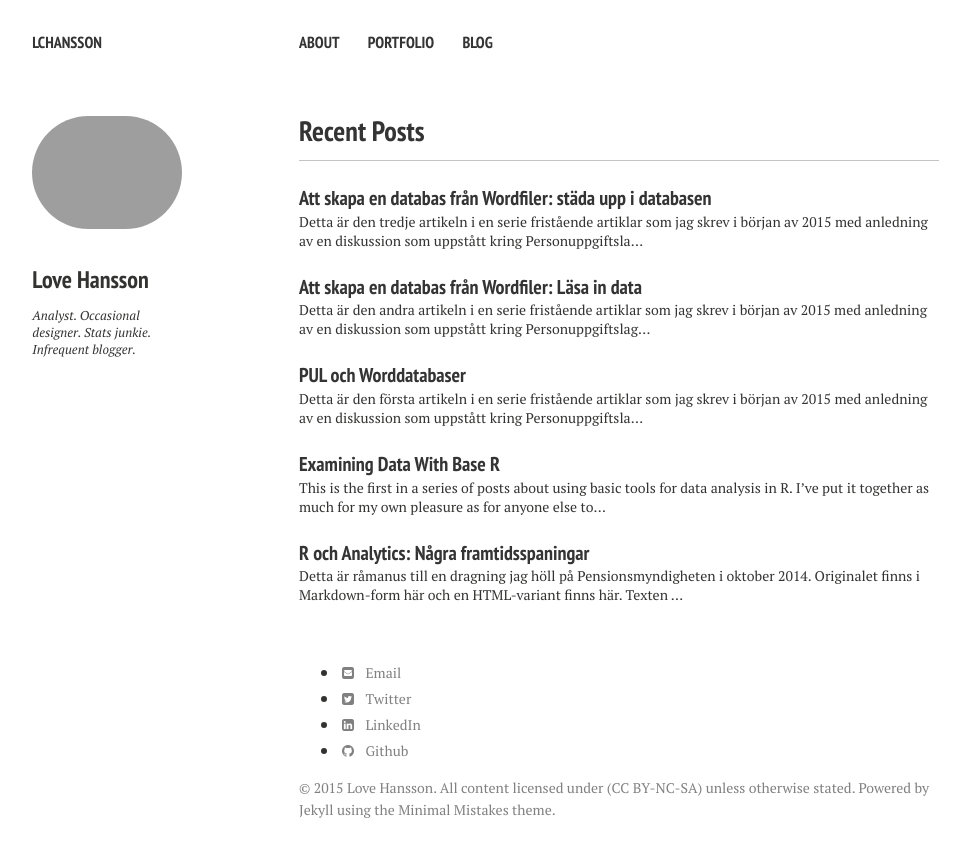
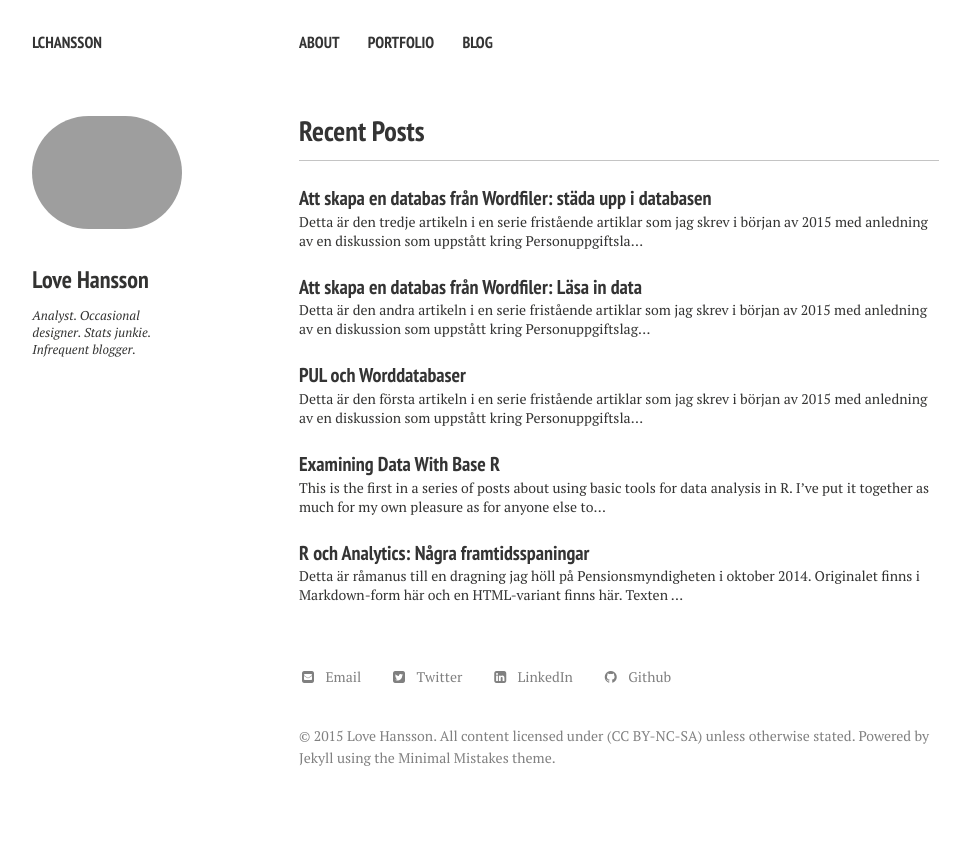
Before and after one commit to LCHansson/LCHansson.github.io, a Jekyll site: the page built from index.md, in a window 1280 px wide. Shown: the top 857 px of the page, without its empty margins (21-981 px from the left). Built offline with Jekyll 4.4.1, drawn with Linux system fonts in a browser that asks for light colours; nearby versions of some CDN libraries.

Commit message:
Styling for social buttons at the bottom

```diff
--- a/_sass/page.scss
+++ b/_sass/page.scss
@@ -79,6 +79,45 @@ body {
 		}
 	}
 }
+.bottom-buttons {
+  ul {
+    margin-bottom: 2em !important;
+  }
+  ul {
+    margin: 0;
+    padding: 0;
+    clear: both;
+    list-style-type: none;
+  }
+  li {
+    display: block;
+    list-style-type: none;
+    border-bottom: 1px solid lighten($black, 80);
+    border-bottom: 1px solid fade($black, 10);
+    @include font-rem(36);
+    &:last-child {
+      border-bottom: 0 solid transparent;
+    }
+    @media #{$small} {
+      display: inline;
+      margin-right: 25px;
+      white-space: nowrap;
+      border-bottom: 0 solid transparent;
+    }
+    a {
+      display: block;
+      padding: 10px 0;
+      decoration: none;
+      border-bottom: 0 solid transparent;
+      @include transition(all .2s);
+      @media #{$small} {
+        display: inline;
+        padding: 0;
+      }
+    }
+  }
+}
+
 // Navicon lines
 $button-size: 1.5rem;
 @mixin navicon-line() {
```
